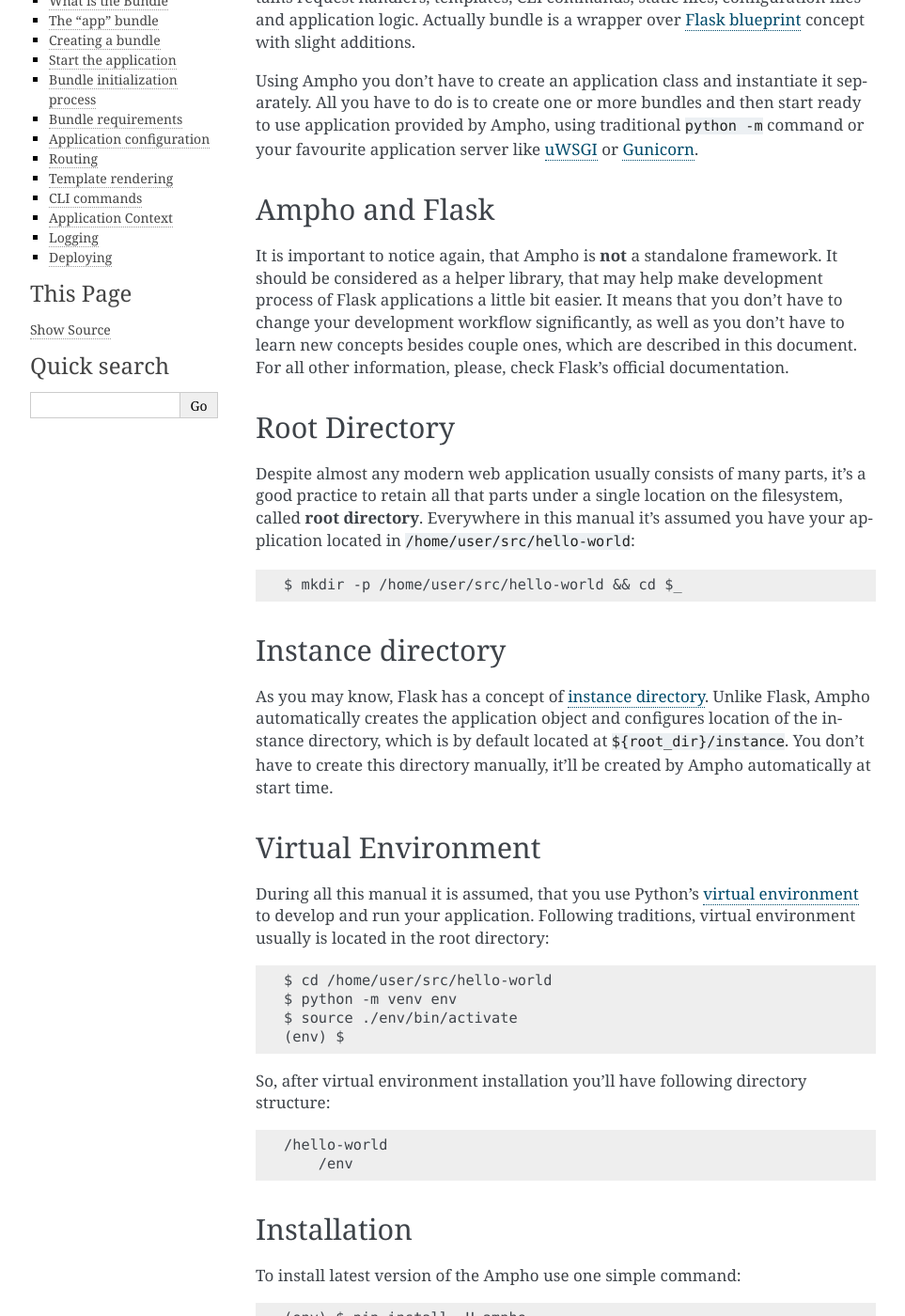
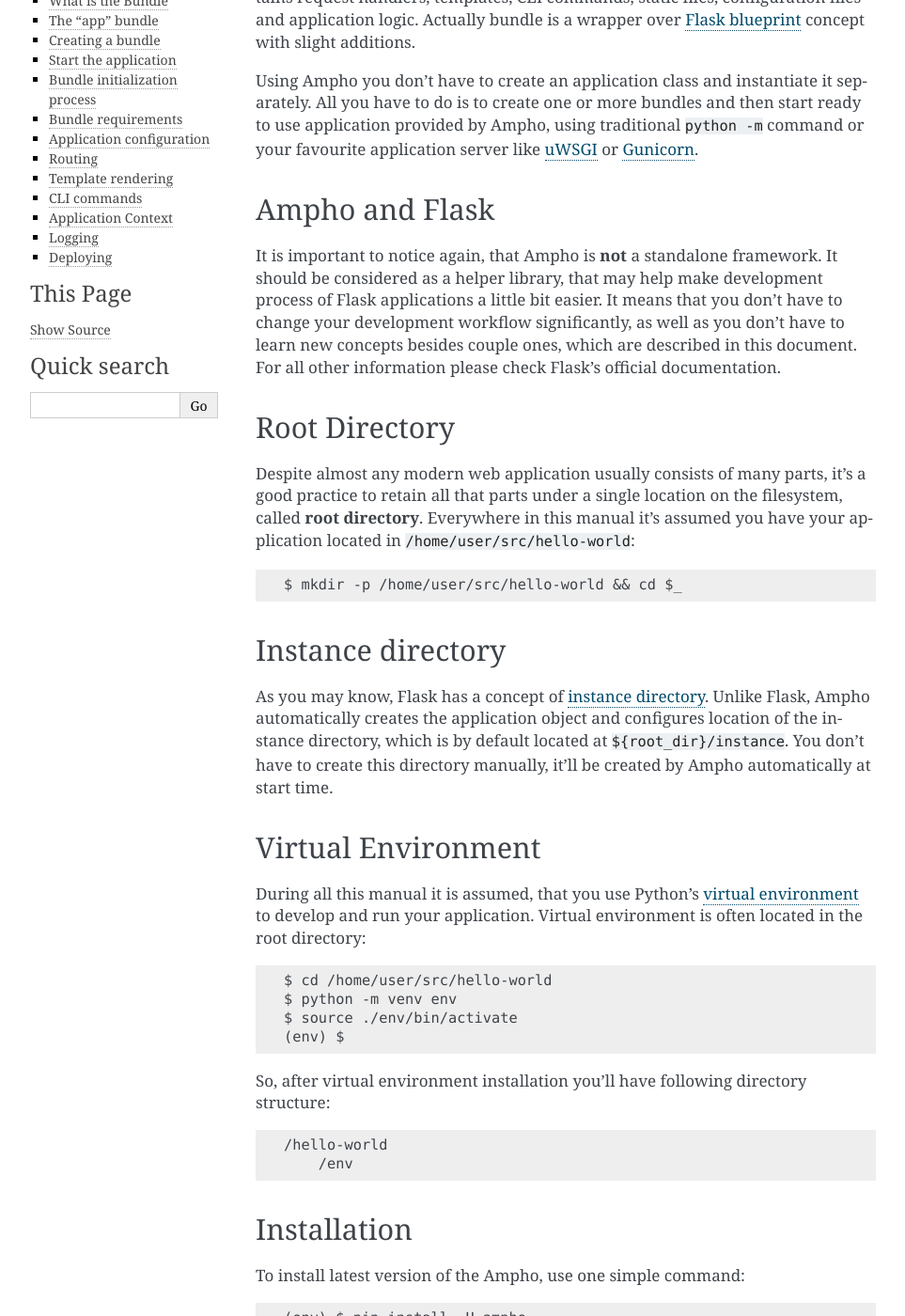
Before and after one commit to ampho-cms/ampho, a Sphinx documentation site: the page built from doc/user_manual.rst, in a window 1280 px wide and 1400 px high, scrolled down 230 px. Shown: the whole window at 94% size, without its empty margins (148-1111 px from the left). Built offline with Sphinx 7.4.7, drawn with Linux system fonts in a browser that asks for light colours; some of the changed text lies outside the part shown.

Commit message:
User manual updated

```diff
--- a/doc/user_manual.rst
+++ b/doc/user_manual.rst
@@ -19,7 +19,7 @@
 It is important to notice again, that Ampho is **not** a standalone framework. It should be considered as a helper
 library, that may help make development process of Flask applications a little bit easier. It means that you don't have
 to change your development workflow significantly, as well as you don't have to learn new concepts besides couple ones,
-which are described in this document. For all other information, please, check Flask's official documentation.
+which are described in this document. For all other information please check Flask's official documentation.
 
 
 Root Directory
@@ -47,7 +47,7 @@
 -------------------
 
 During all this manual it is assumed, that you use Python's `virtual environment`_ to develop and run your application.
-Following traditions, virtual environment usually is located in the root directory:
+Virtual environment is often located in the root directory:
 
 .. sourcecode:: text
 
@@ -67,7 +67,7 @@
 Installation
 ------------
 
-To install latest version of the Ampho use one simple command:
+To install latest version of the Ampho, use one simple command:
 
 .. sourcecode:: text
 
@@ -95,9 +95,8 @@
 
 Bundle's name ``app`` is a little bit special. The thing is, when the Ampho application starts, it should know what
 bundles should be loaded. You can specify list of such bundles using environment variable or configuration parameter
-``BUNDLES``, but if you don't do this, Ampho will try to load at least one
-bundle named ``app``. So for simple setups you even don't have to specify application's "main" bundle, simply give the
-``app`` name to it.
+``BUNDLES``, but if you don't do this, Ampho will try to load at least one bundle named ``app``. So for simple setups
+you even don't have to specify application's "main" bundle, simply give the ``app`` name to it.
 
 
 Creating a bundle
@@ -111,7 +110,7 @@
 
     /hello-world
         /app
-            /__init__.py
+            __init__.py
         /env
         /instance
 
@@ -154,10 +153,10 @@
 .. sourcecode:: python
 
     def on_register():
-        print('Bundle is registered.')
+        print('Bundle is registered')
 
     def on_load():
-        print('Bundle is loaded.')
+        print('Bundle is loaded')
 
 
 Bundle requirements
```
Also changed, not shown: other parts of doc/user_manual.rst (+14 -16 lines).
